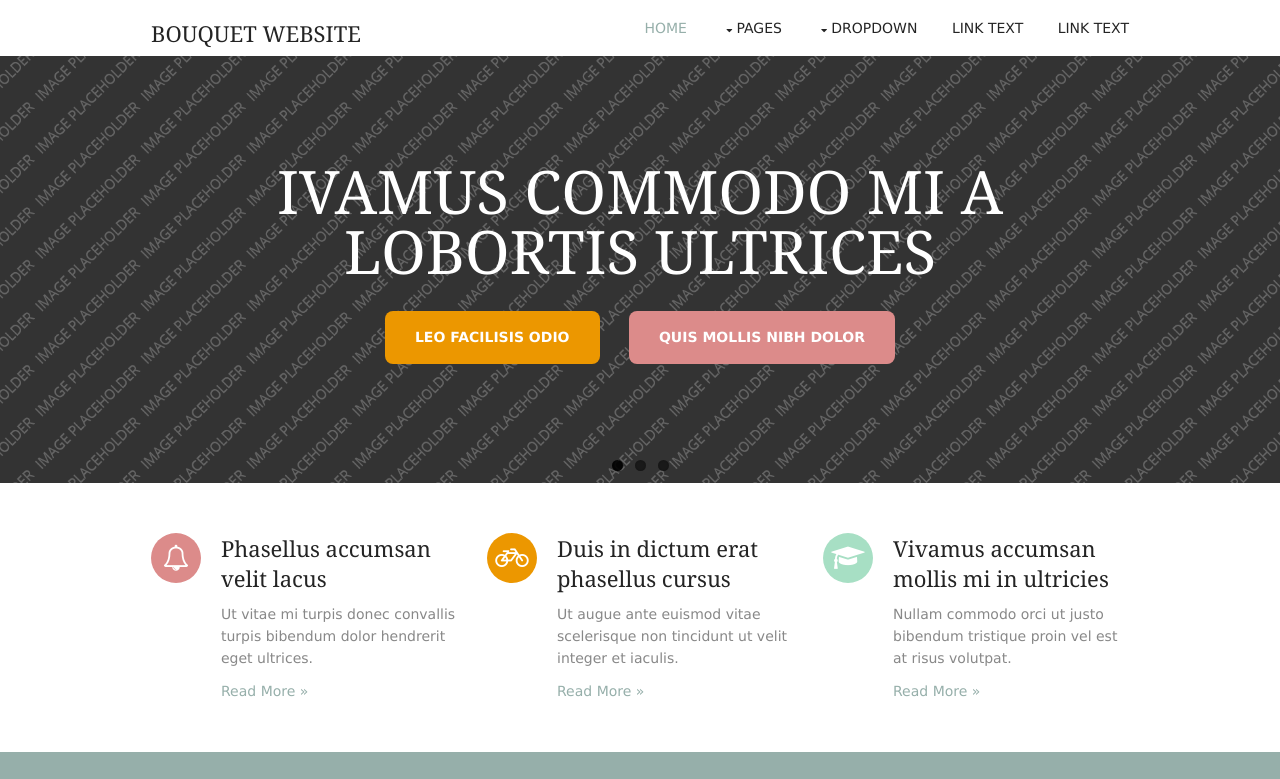
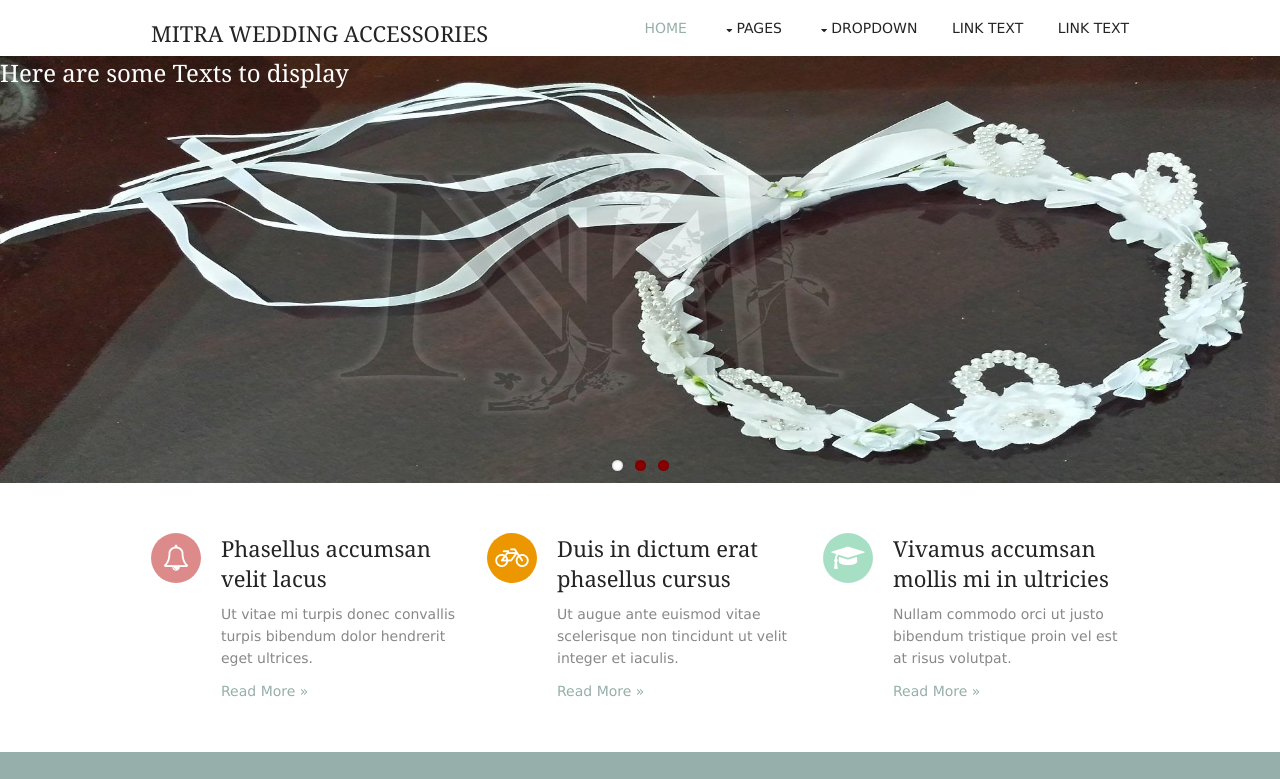
Before and after one commit to com-Marash/bouquetWebSite, a plain HTML site: page index.html in a window 1280 px wide. Shown: the top 779 px of the page. Drawn offline with Linux system fonts and the light colour scheme.

Commit message:
Add slides images and some glary images

```diff
--- a/index.html
+++ b/index.html
@@ -21,7 +21,7 @@ Licence URI: http://www.os-templates.com/template-terms
   <header id="header" class="clear">
     <!-- ################################################################################################ -->
     <div id="logo" class="fl_left">
-      <h1><a href="index.html">Bouquet Website</a></h1>
+      <h1><a href="index.html">Mitra Wedding Accessories</a></h1>
     </div>
     <!-- ################################################################################################ -->
     <nav id="mainav" class="fl_right">
@@ -62,19 +62,11 @@ Licence URI: http://www.os-templates.com/template-terms
     <!-- ################################################################################################ -->
     <div class="flexslider basicslider">
       <ul class="slides">
-        <li><img src="images/demo/slides/01.png" alt="">
-          <div class="txtoverlay">
-            <div class="centralise">
-              <div class="verticalwrap">
-                <article>
-                  <h2 class="heading uppercase">ivamus commodo mi a lobortis ultrices</h2>
-                  <p><a class="btn orange pushright" href="#">Leo facilisis odio</a> <a class="btn red" href="#">Quis mollis nibh dolor</a></p>
-                </article>
-              </div>
-            </div>
-          </div>
+        <li>
+        	<h1 style="position: absolute; color: white; font-size: 24px;">Here are some Texts to display</h1>
+        	<img src="images/demo/slides/01.jpg" alt="">
         </li>
-        <li><img src="images/demo/slides/02.png" alt="">
+        <li><img src="images/demo/slides/02.jpg" alt="">
           <div class="txtoverlay">
             <div class="centralise">
               <div class="verticalwrap">
@@ -86,7 +78,7 @@ Licence URI: http://www.os-templates.com/template-terms
             </div>
           </div>
         </li>
-        <li><img src="images/demo/slides/03.png" alt="">
+        <li><img src="images/demo/slides/03.jpg" alt="">
           <div class="txtoverlay">
             <div class="centralise">
               <div class="verticalwrap">
--- a/layout/styles/custom.flexslider.css
+++ b/layout/styles/custom.flexslider.css
@@ -42,7 +42,7 @@ File: Custom Flexslider CSS => For FlexSlider v2.2.0
 /* Control Nav */
 .flex-control-nav{width:100%; position:absolute; bottom:0; text-align:center}
 .flex-control-nav li{margin:0 6px; display:inline-block; zoom:1; *display:inline}
-.flex-control-paging li a{width:11px; height:11px; display:block; background:rgba(0,0,0,0.5); cursor:pointer; text-indent:-9999px; border-radius:20px; box-shadow:inset 0 0 3px rgba(0,0,0,0.3)}
-.flex-control-paging li a:hover{background:rgba(0,0,0,0.7)}
-.flex-control-paging li a.flex-active{background:rgba(0,0,0,0.9); cursor:default}
+.flex-control-paging li a{width:11px; height:11px; display:block; background:rgb(140,0,0); cursor:pointer; text-indent:-9999px; border-radius:20px; box-shadow:inset 0 0 3px rgba(0,0,0,0.3)}
+.flex-control-paging li a:hover{background:rgb(136,80,80)}
+.flex-control-paging li a.flex-active{background:rgb(255,255,255); cursor:default}
 @media screen and (max-width:650px){.flex-direction-nav .flex-prev, .flex-direction-nav .flex-next{display:none}}
```
Also changed, not shown: pages/gallery.html (+5 -5 lines), images/demo/gallery/01.png (deleted), images/demo/gallery/1.jpg (added), images/demo/gallery/2.jpg (added), images/demo/gallery/3.jpg (added), images/demo/gallery/4.jpg (added), images/demo/slides/01.jpg (added), images/demo/slides/01.png (deleted), images/demo/slides/02.jpg (added), images/demo/slides/02.png (deleted), images/demo/slides/03.jpg (added), images/demo/slides/03.png (deleted).
